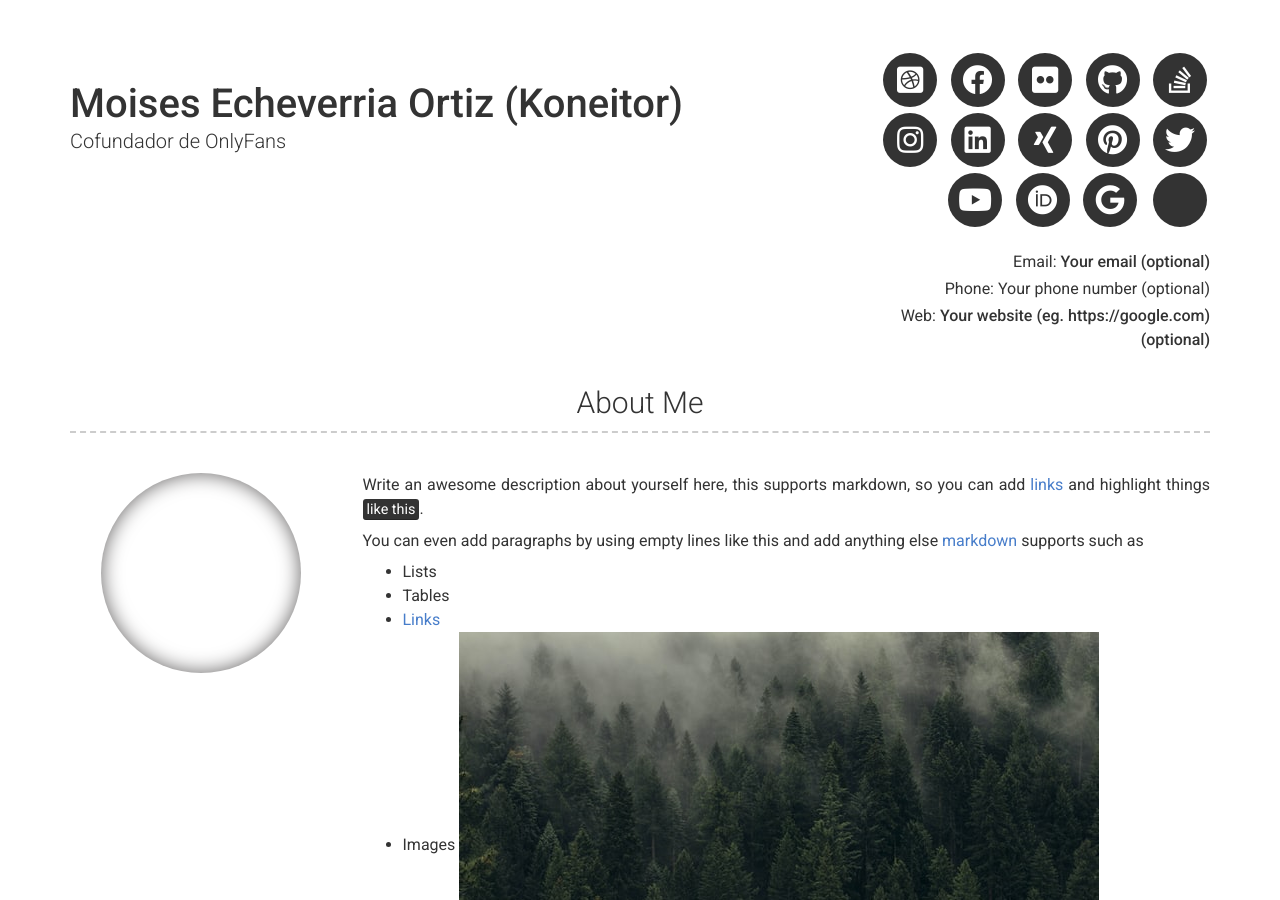
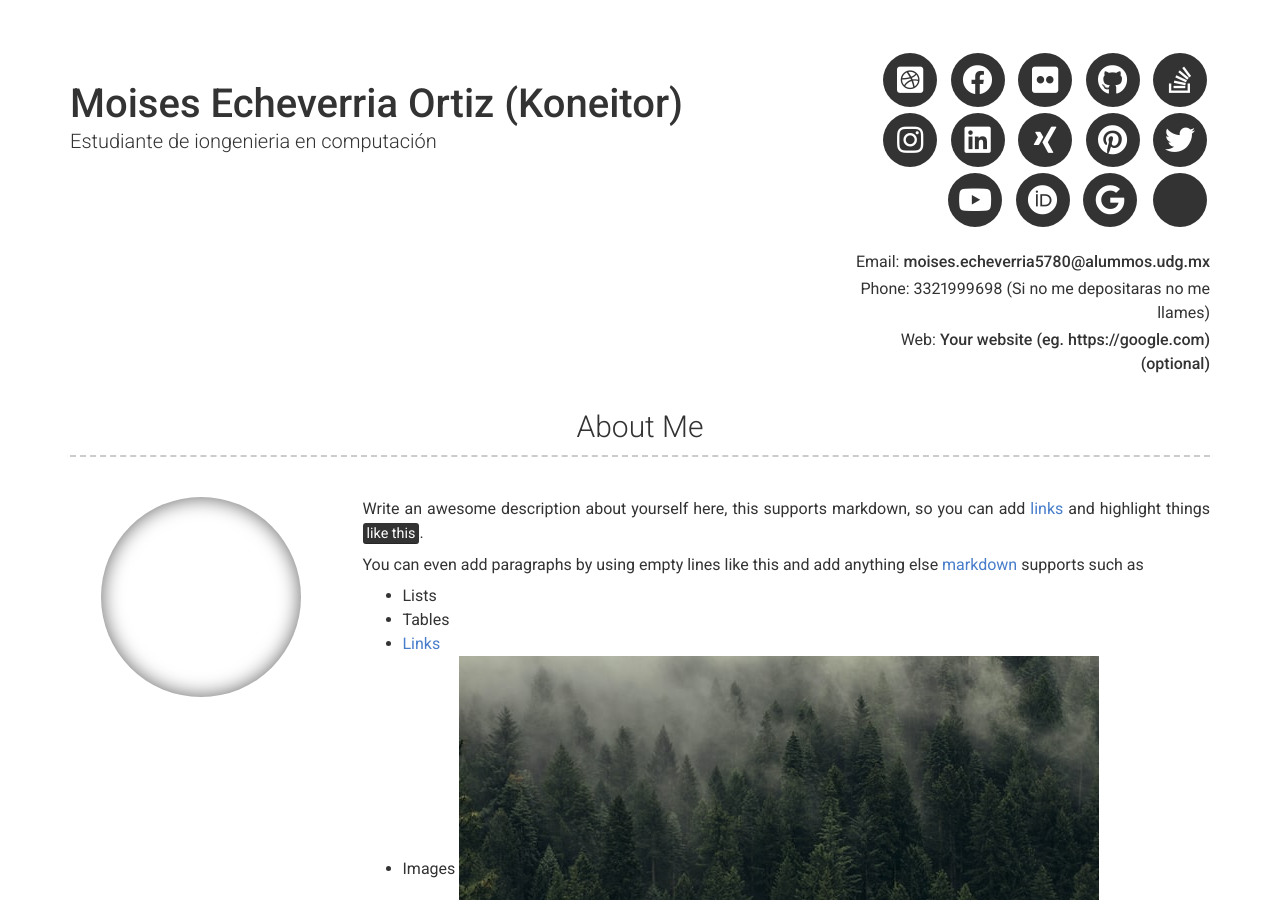
Before and after one commit to MoisesEO/moiseseo.github.io, a Jekyll site: the page built from index.md, in a window 1280 px wide and 900 px high. Built offline with Jekyll 4.4.1, drawn with Linux system fonts in a browser that asks for light colours; nearby versions of some CDN libraries; some of the changed text lies outside the part shown.

Commit message:
Tercer cambio

```diff
--- a/_config.yml
+++ b/_config.yml
@@ -7,10 +7,10 @@ version: 2
 
 # Personal info
 name: Moises Echeverria Ortiz (Koneitor)
-title: Cofundador de OnlyFans
-email: Your email (optional)
+title: Estudiante de iongenieria en computación
+email: moises.echeverria5780@alummos.udg.mx
 # email_title: Email (Email title override)
-phone: Your phone number (optional)
+phone: 3321999698 (Si no me depositaras no me llames)
 # phone_title: Phone (Phone title override)
 website: Your website (eg. https://google.com)(optional)
 # website_title: Web (Website title override)
```
